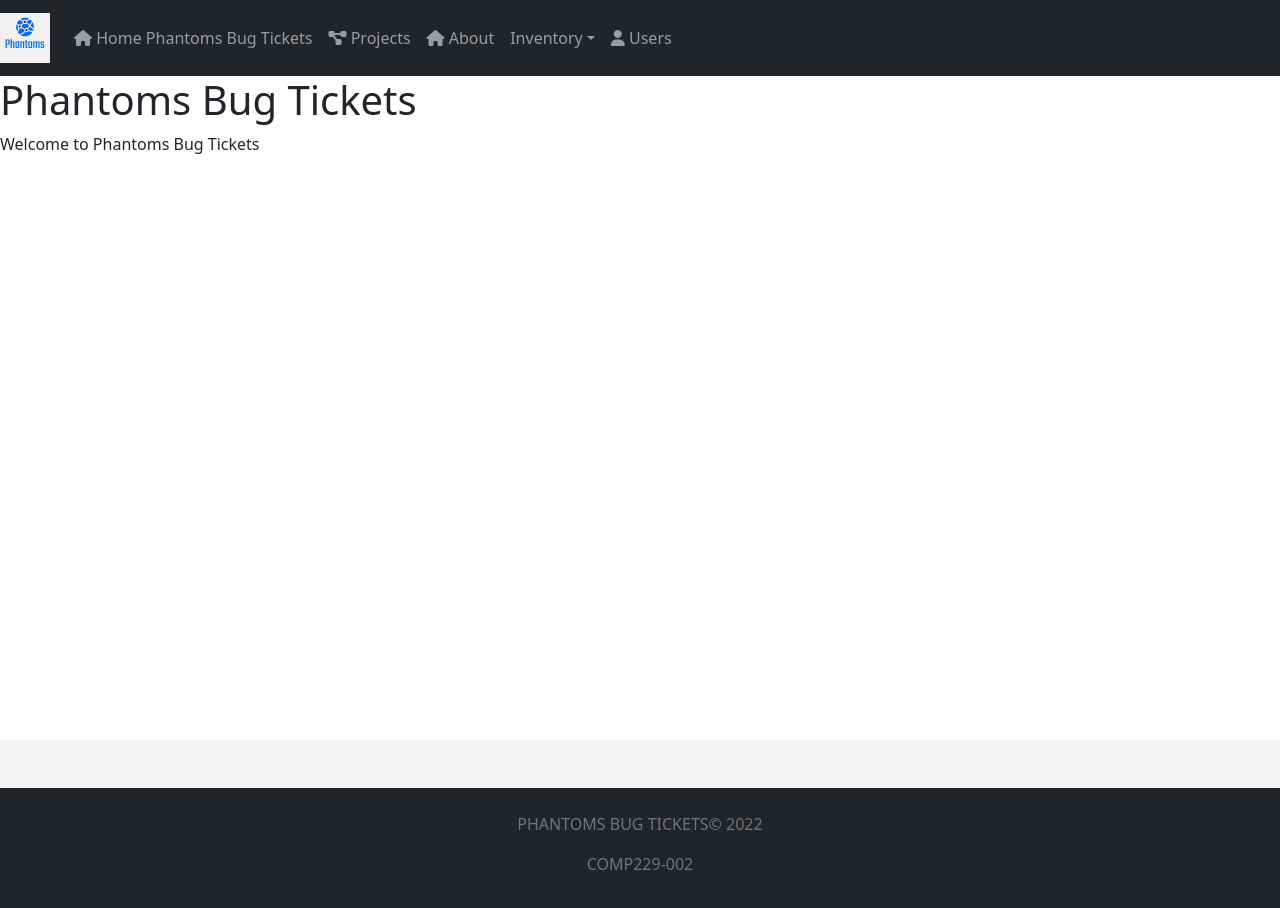
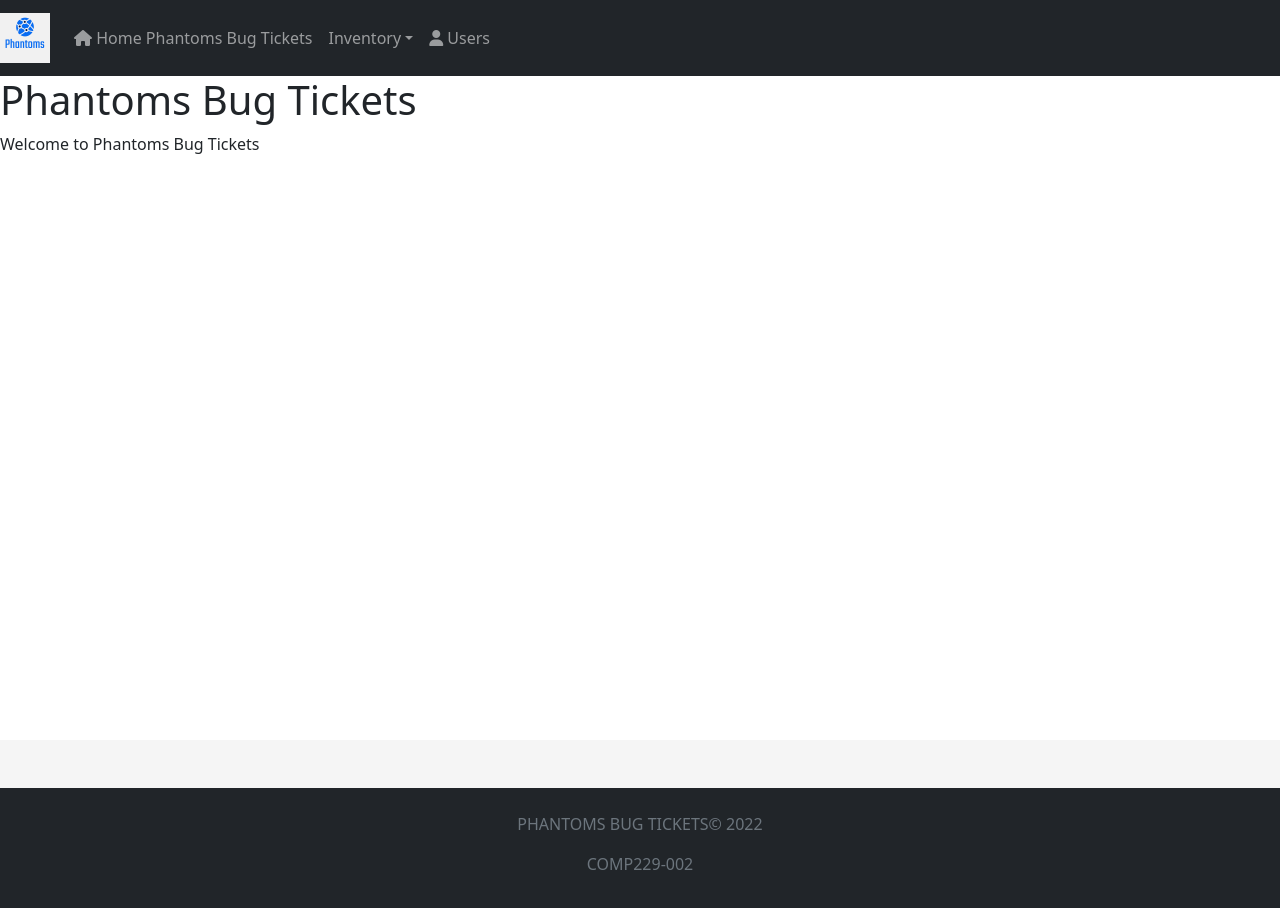
Before and after one commit to AtakanAytar/AngularPhantoms, an Angular app: page / in a window 1280 px wide. Shown: the top 908 px of the page. Built offline with nearby package versions, Linux system fonts and the light colour scheme.

Commit message:
header changed

```diff
--- a/src/app/components/partials/header.component.html
+++ b/src/app/components/partials/header.component.html
@@ -11,23 +11,15 @@
                 <i class="fas fa-home"></i> Home {{ title }}
             </a>
         </li>
-        <li class="nav-item">
-            <a class="nav-link" [class.active]="title == 'Projects'" href="/projects">
-                <i class="fas fa-project-diagram"></i> Projects </a>
-        </li>
-        <li class="nav-item">
-            <a class="nav-link" href="/about">
-                <i class="fas fa-home"></i> About </a>
-        </li>
         <li class="nav-item dropdown">
-            <a *ngIf="title == 'Inventory List' || title == 'Add a new Item'; else deactiveList" class="nav-link active dropdown-toggle" href="#" role="button" data-bs-toggle="dropdown">Inventory</a>
+            <a *ngIf="title == 'Incident List' || title == 'Add a new Item'; else deactiveList" class="nav-link active dropdown-toggle" href="#" role="button" data-bs-toggle="dropdown">Incident</a>
 
             <ng-template #deactiveList>
                 <a class="nav-link dropdown-toggle" href="#" role="button" data-bs-toggle="dropdown">Inventory</a>
             </ng-template>
             <ul class="dropdown-menu">
-                <li><a class="dropdown-item" href="/inventory/list">Inventory List</a></li>
-                <li><a class="dropdown-item" href="/inventory/add">Add a new Item</a></li>
+                <li><a class="dropdown-item" href="/incident/list">Inventory List</a></li>
+                <li><a class="dropdown-item" href="/incident/add">Add a new Item</a></li>
             </ul>
         </li>
         <li class="nav-item">
```
